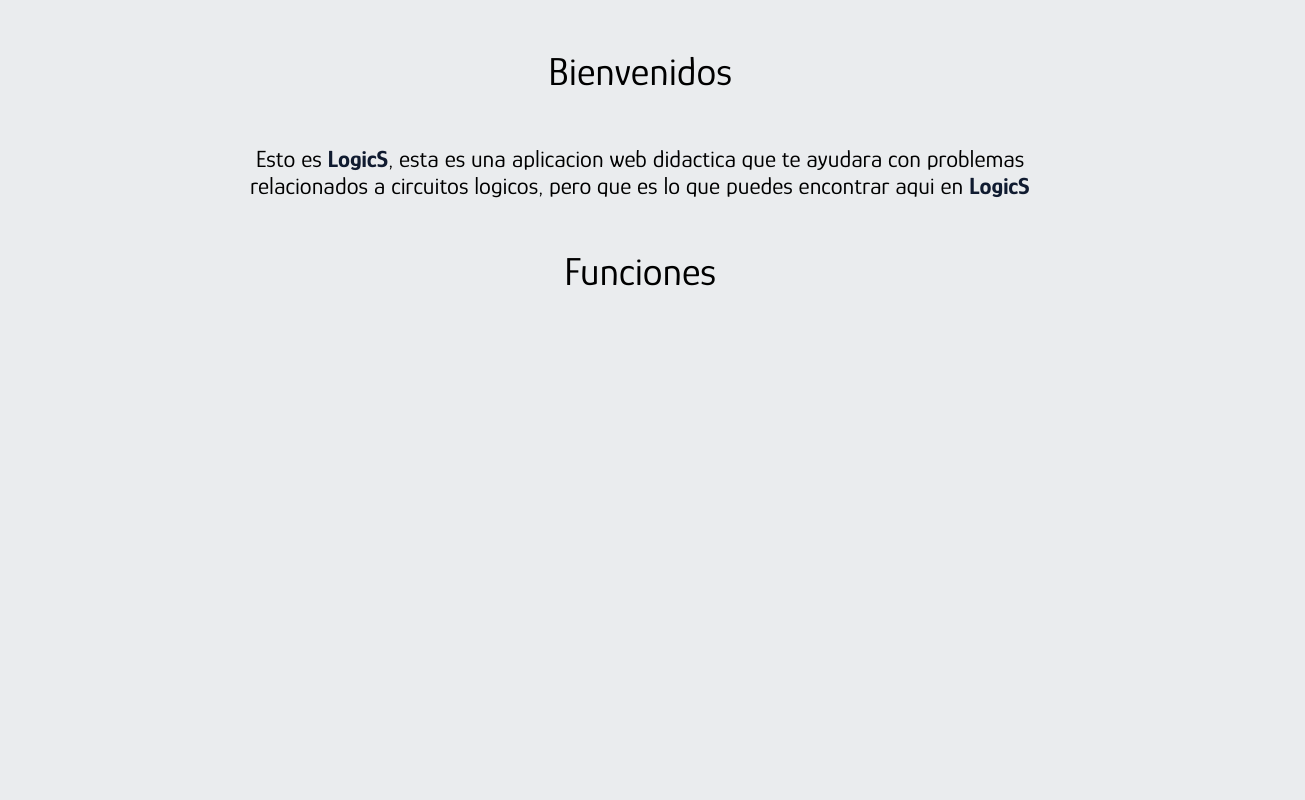
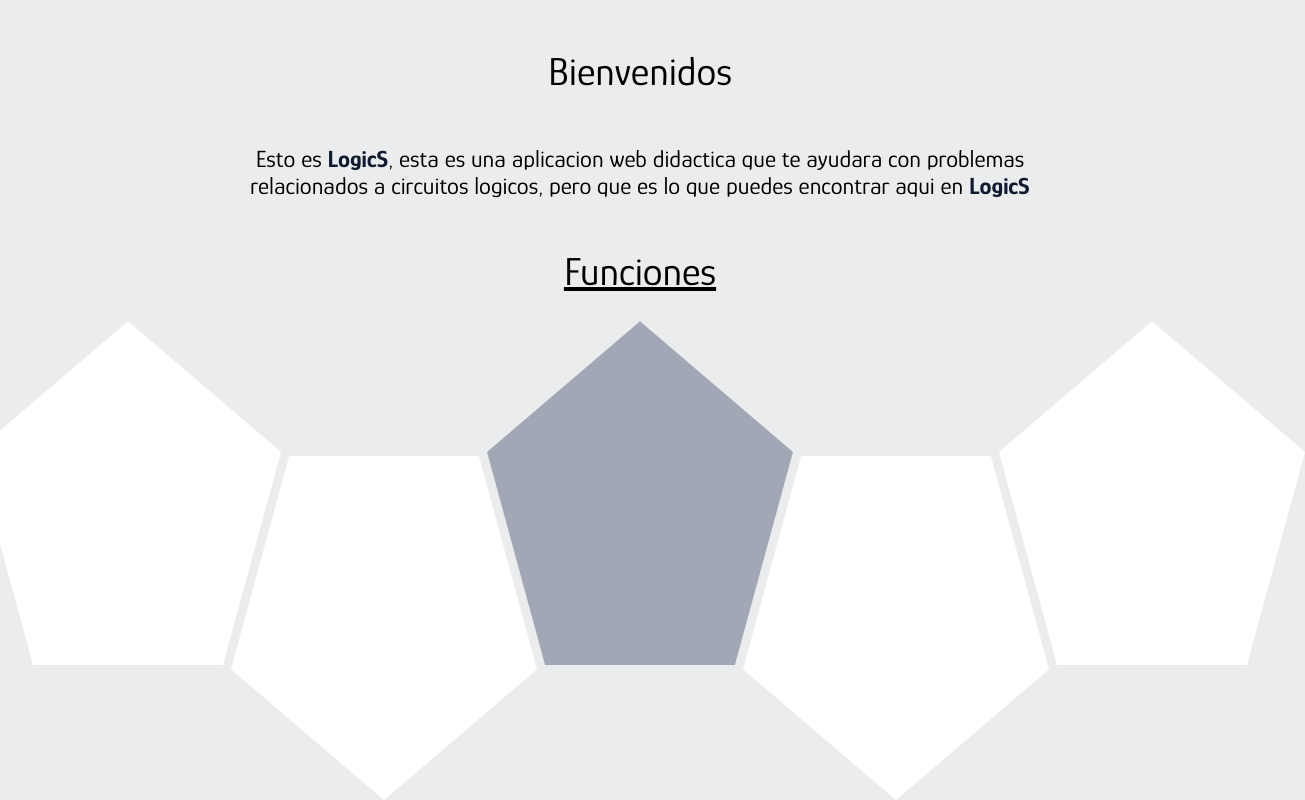
Before and after one commit to NunezManriqueCuauhtemocEmmanuel/Logics, a plain HTML site: page index.html in a window 1280 px wide. Shown: the part 778-1578 px from the top of the page, 1305 px wide, since content can reach past the window. Before the commit the page ends 1099 px from the top, so only its background shows below. Drawn offline with Linux system fonts and the light colour scheme; a web font is replaced by a local one.

Commit message:
Actualizacion 0.3

```diff
--- a/style.css
+++ b/style.css
@@ -127,6 +127,35 @@ h2 {
 .funciones h1{
     font-weight: normal;
     font-size: 40px;
+    text-decoration: underline;
+}
+
+.funciones .penta{
+    display: flex;
+    justify-content: center;
+    gap: 0px;
+}
+.funciones .penta div{
+    position: relative;
+    margin: 0px -25px;
+	width: 342px;
+	height: 344px;
+	background: #ffffff;
+	clip-path: polygon( 50% 0, 100% 38%, 81% 100%, 19% 100%, 0 38%);
+}
+
+.funciones .penta div:nth-child(3){
+    background: #A1A7B5;
+}
+
+.funciones .penta div:nth-child(2){
+    margin-top: 135px;
+    rotate: 180deg;
+}
+
+.funciones .penta div:nth-child(4){
+    margin-top: 135px;
+    rotate: 180deg;
 }
 
 @media (max-width: 1210px) {
```
Also changed, not shown: index.html (+1 -1 lines).
